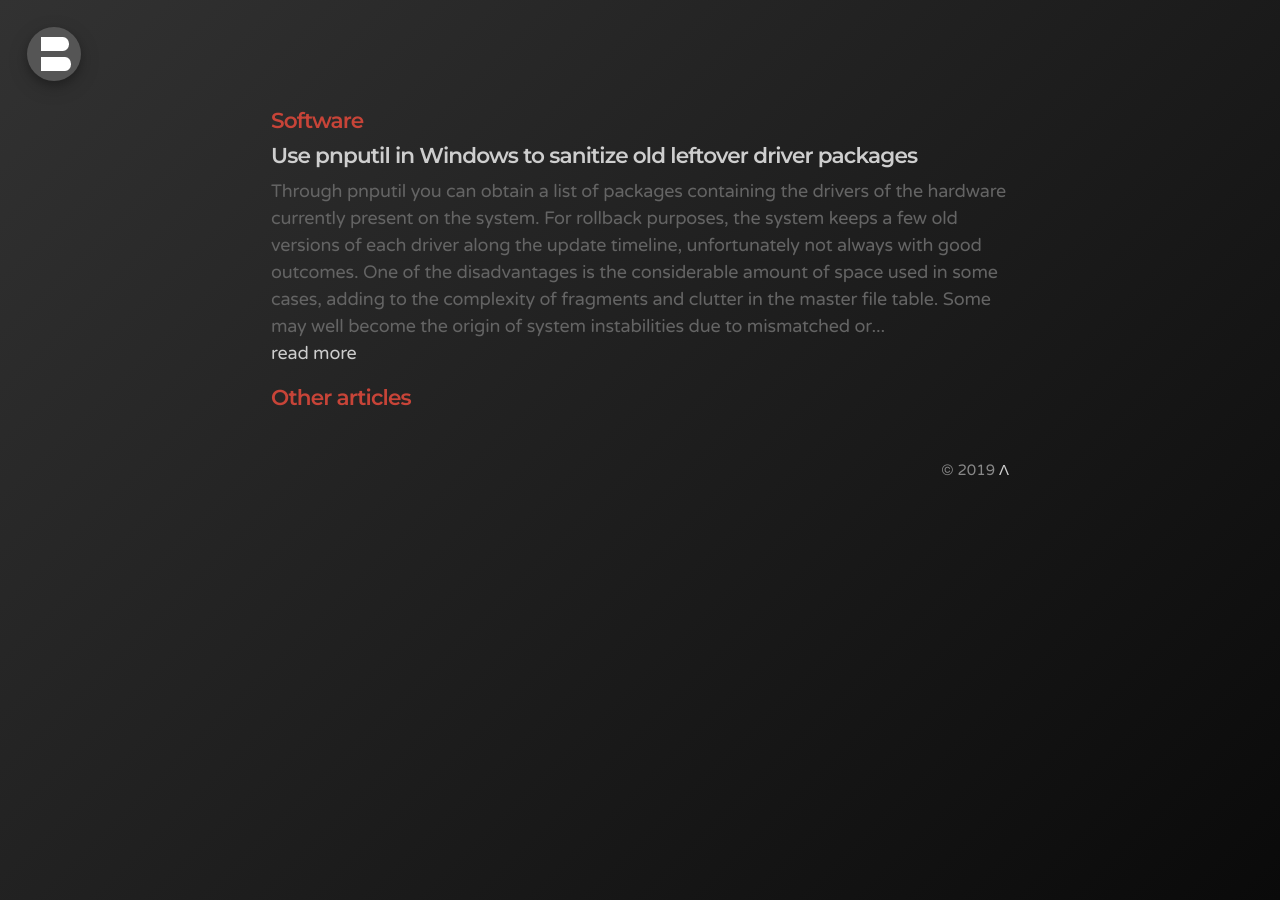
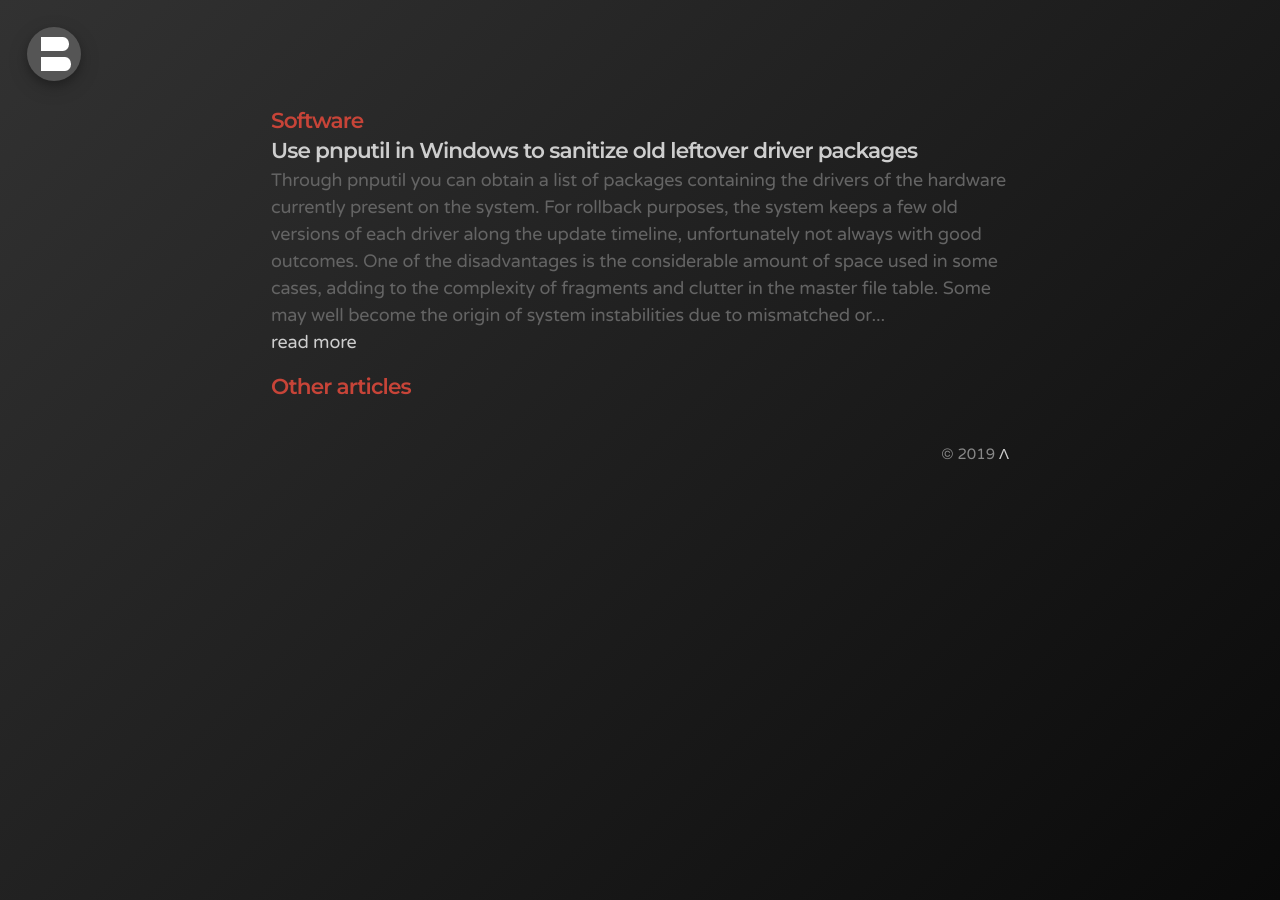
Before and after one commit to bonina/bonina.github.io, a Jekyll site: the page built from software.md, in a window 1280 px wide. Built offline with Jekyll 4.4.1, drawn with Linux system fonts in a browser that asks for light colours.

Commit message:
Update _posts.scss

```diff
--- a/_sass/_posts.scss
+++ b/_sass/_posts.scss
@@ -17,6 +17,7 @@
 .page-title,
 .post-title {
   margin-top: 0;
+  margin-bottom: 0.2rem;
 }
 
 .post-categories {
```
